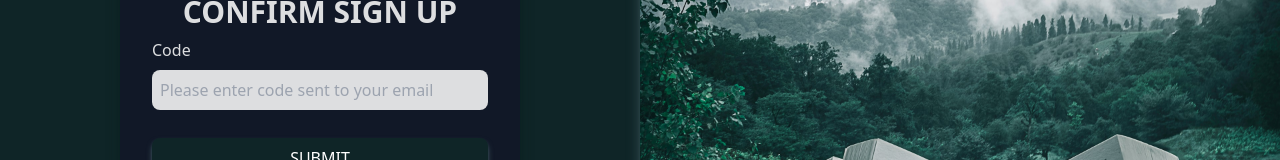
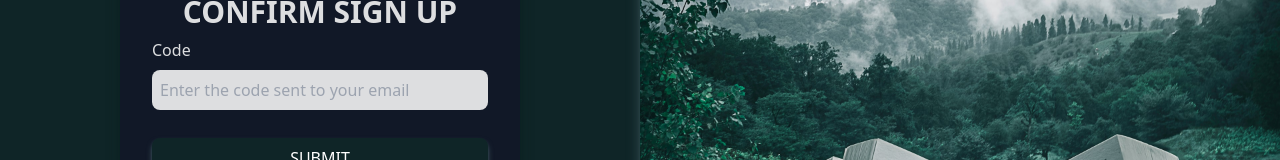
Before and after one commit to HughesSeanKyle/project-three-top-library, a React (Create React App) app: page /auth/confirm-signup in a window 1280 px wide. Shown: the part 324-484 px from the top of the page. Built offline with nearby package versions, Linux system fonts and the light colour scheme.

Commit message:
Confirm signup validation and btn disable

```diff
--- a/src/pages/ConfirmSignUp.js
+++ b/src/pages/ConfirmSignUp.js
@@ -2,7 +2,35 @@ import React, { useState, useEffect } from 'react';
 import { Link } from 'react-router-dom';
 import signUpImage from '../assets/images/signup-image.jpg';
 
+import * as yup from 'yup';
+import { useForm } from 'react-hook-form';
+import { yupResolver } from '@hookform/resolvers/yup';
+
+const validationSchema = yup.object().shape({
+	code: yup
+		.string()
+		.matches(/^$|\s?/i, 'Input cannot be blank')
+		.required('Code is a required field'),
+});
+
 const ConfirmSignUp = () => {
+	// Import RHF useForm
+	const {
+		register,
+		handleSubmit,
+		watch,
+		formState: { errors, isSubmitting },
+	} = useForm({
+		mode: 'onBlur',
+		resolver: yupResolver(validationSchema),
+	});
+
+	const code = watch('code');
+
+	const disabledBtnClasses = !code
+		? 'w-full my-5 py-2 bg-custom-green shadow-md shadow-custom-gray text-white font-light rounded-lg hover:shadow-md hover:shadow-custom-white hover:bg-custom-green-500 cursor-not-allowed'
+		: 'w-full my-5 py-2 bg-custom-green shadow-md shadow-custom-gray text-white font-light rounded-lg hover:shadow-md hover:shadow-custom-white hover:bg-custom-green-500';
+
 	return (
 		<div className="bg-custom-green grid xl:grid-cols-2 lg:grid-cols-2 md:grid-cols-1 h-screen w-full">
 			<div className="flex flex-col justify-center content-center items-center form-padding image-bg-mobile-only dark-layer">
@@ -18,10 +46,19 @@ const ConfirmSignUp = () => {
 						<input
 							className="rounded-lg bg-custom-white mt-2 p-2 focus:border-blue-900 focus:outline-none focus:ring focus:ring-custom-gray text-custom-black"
 							type="email"
-							placeholder="Please enter code sent to your email"
+							name="code"
+							placeholder="Enter the code sent to your email"
+							{...register('code')}
 						/>
+						<p className="text-custom-danger">{errors?.code?.message}</p>
 					</div>
-					<button className="w-full my-5 py-2 bg-custom-green shadow-md shadow-custom-gray text-white font-light rounded-lg hover:shadow-md hover:shadow-custom-white hover:bg-custom-green-500">
+					<button
+						className={disabledBtnClasses}
+						disabled={!code}
+						title={
+							!code ? 'Please complete the required fields to enable' : 'Submit'
+						}
+					>
 						SUBMIT
 					</button>
 				</form>
```
Also changed, not shown: 1 other file (tests, documents, lock files or other folders).
